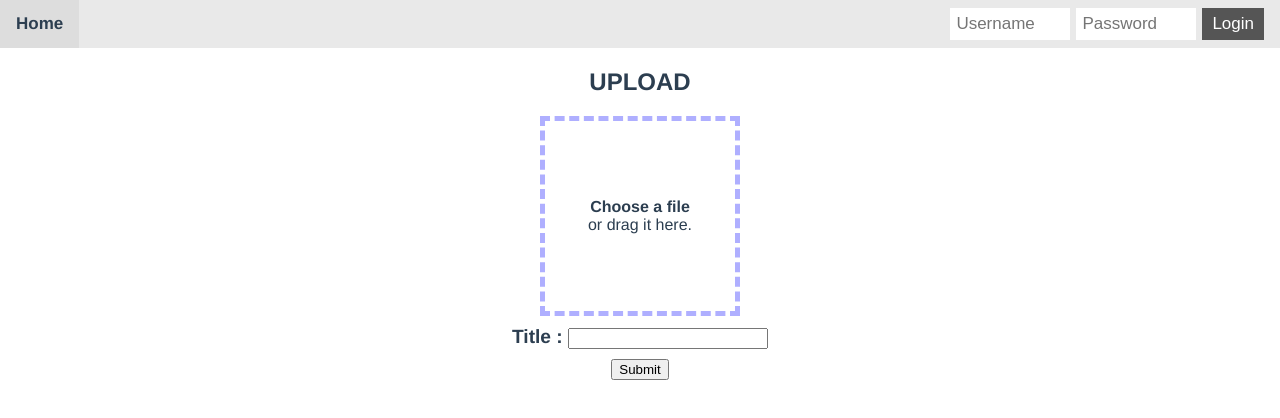
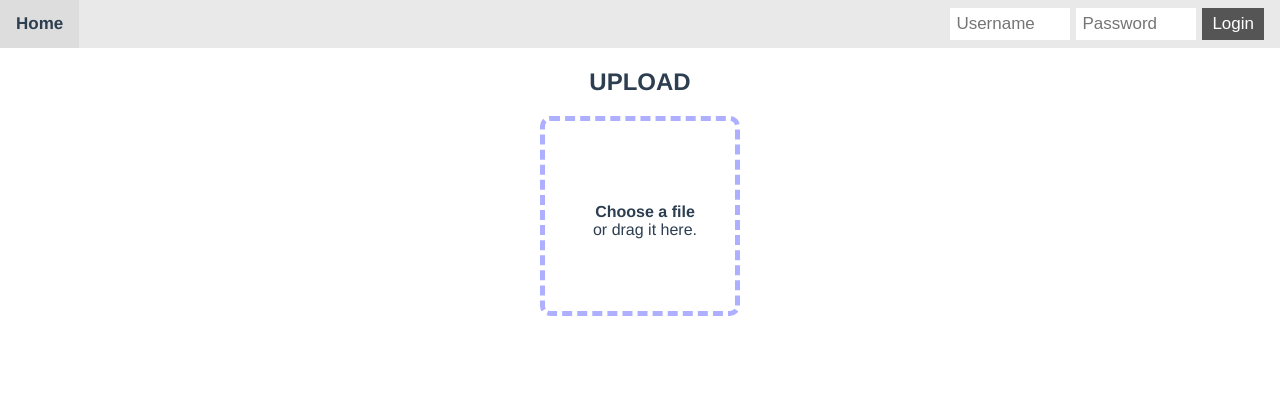
Before and after one commit to sogilis/Voogle, a Vue app in the folder src/webapp/: page /#/upload in a window 1280 px wide. Shown: the top 418 px of the page. Built offline with nearby package versions, Linux system fonts and the light colour scheme.

Commit message:
feat(webapp) improved upload presentation - cookie expire when session close

```diff
--- a/src/webapp/src/components/Session.vue
+++ b/src/webapp/src/components/Session.vue
@@ -42,8 +42,7 @@ export default {
     login: function () {
       cookies.set(
         "Authorization",
-        "Basic " + btoa(this.username + ":" + this.password),
-        { expires: 30 }
+        "Basic " + btoa(this.username + ":" + this.password)
       );
       this.cookies = this.getCookies();
     },
--- a/src/webapp/src/views/Upload.vue
+++ b/src/webapp/src/views/Upload.vue
@@ -1,7 +1,7 @@
 <template>
   <h2 v-on:drop.prevent.stop>UPLOAD</h2>
-  <form class="form_upload" v-if="this.status === 'None'">
-    <div id="video_box">
+  <form class="form_upload flex_center" v-if="this.status === 'None'">
+    <div id="video_box" :class="{ active: fileSelected }">
       <input
         id="file"
         type="file"
@@ -10,10 +10,11 @@
         accept="video/*"
         required
       />
+      <div class="in_video_box flex_center" v-if="!fileSelected">
         <!-- Div handling drag-events when supported -->
         <div
           id="drag_box"
-        v-if="isAdvancedUpload()"
+          v-if="dragEnabled"
           @drop.prevent.stop="handleDrop"
           @dragleave.prevent.stop="dragOnBox(false)"
           @dragend.prevent.stop="dragOnBox(false)"
@@ -30,17 +31,32 @@
           >.
         </label>
       </div>
-    <div>
-      <span class="label">Title : </span>
-      <input class="input_title" type="text" v-model="title" required />
+      <div class="in_video_box flex_center" v-else>
+        <img
+          id="video_preview"
+          src="../assets/uxwing-camera.png"
+          alt="Video Set"
+        />
+        <div class="title_box flex_center">
+          <input
+            type="text"
+            placeholder="Enter a Title"
+            v-model="title"
+            required
+          />
         </div>
-    <button @click="submitFile()">Submit</button>
+      </div>
+    </div>
+    <span v-if="fileSelected"
+      ><button @click.stop.prevent="submitFile()">Submit</button>
+      <button id="cancel" @click.stop.prevent="retry()">Cancel</button></span
+    >
   </form>
   <div v-else>
     <h5>{{ this.status }}</h5>
     <span>Uploading and transforming a video can be a lengthy process</span>
     <br />
-    <span v-on:click="retry()">Retry</span>
+    <span @click="retry()">Retry</span>
   </div>
 </template>
 
@@ -57,8 +73,20 @@ export default {
       file: "",
     };
   },
+  computed: {
+    fileSelected: function () {
+      return !this.file == "";
+    },
+    dragEnabled: function () {
+      return this.isAdvancedUpload() && !this.fileSelected;
+    },
+  },
   methods: {
     submitFile: function () {
+      if (this.title == "") {
+        alert("Please enter a title.");
+        return;
+      }
       // Simple way to keep the user aware about what is happening
       this.status = "Uploading";
 
@@ -88,7 +116,6 @@ export default {
     handleFileUpload() {
       // v-model doesn't support file form type
       this.file = this.$refs.file.files[0];
-      this.title = this.file.name;
     },
     retry: function () {
       this.status = "None";
@@ -105,7 +132,6 @@ export default {
     },
     handleDrop: function (e) {
       this.file = e.dataTransfer.files[0];
-      this.title = this.file.name;
       this.dragOnBox(false);
     },
     dragOnBox: function (bool) {
@@ -124,27 +150,39 @@ export default {
 </script>
 
 <style scoped lang="scss">
+.flex_center {
+  display: flex;
+  align-items: center;
+  justify-content: center;
+}
+
 .form_upload {
   margin: auto;
   width: fit-content;
-  display: flex;
   flex-direction: column;
   row-gap: 10px;
-  align-items: center;
 }
 
 #video_box {
-  display: flex;
   float: right;
   height: 200px;
   width: 200px;
   border: 5px rgb(175, 175, 255) dashed;
-  align-items: center;
-  justify-content: center;
+  border-radius: 10px;
+  overflow: hidden;
   &.is_dragged_over {
     border-style: solid;
     background-color: rgb(218, 218, 255);
   }
+  &.active {
+    border: 2px rgb(175, 175, 255) solid;
+  }
+}
+
+.in_video_box {
+  height: inherit;
+  width: inherit;
+  flex-direction: column;
 }
 
 #drag_box {
@@ -154,10 +192,6 @@ export default {
   &.is_dragged_over {
     z-index: 2;
   }
-}
-
-.input_title {
-  width: 200px;
 }
 
 .label {
@@ -175,4 +209,39 @@ export default {
 #file {
   display: none;
 }
+
+#video_preview {
+  width: 60%;
+  height: 60%;
+  margin: 10% 20%;
+}
+
+#cancel {
+  margin-left: 20px;
+  background-color: red;
+}
+
+.title_box {
+  height: 20%;
+  width: inherit;
+  background-color: black;
+  position: bottom;
+}
+
+#show_title {
+  flex-grow: 1;
+  color: white;
+  font-size: large;
+  width: 80%;
+}
+
+input {
+  border: none;
+  height: 100%;
+  width: 80%;
+  background: inherit;
+  color: white;
+  font-size: large;
+  outline: none;
+}
 </style>
```
Also changed, not shown: src/webapp/src/assets/uxwing-camera.png (added). Lines whose indentation alone changed are shown as unchanged.
